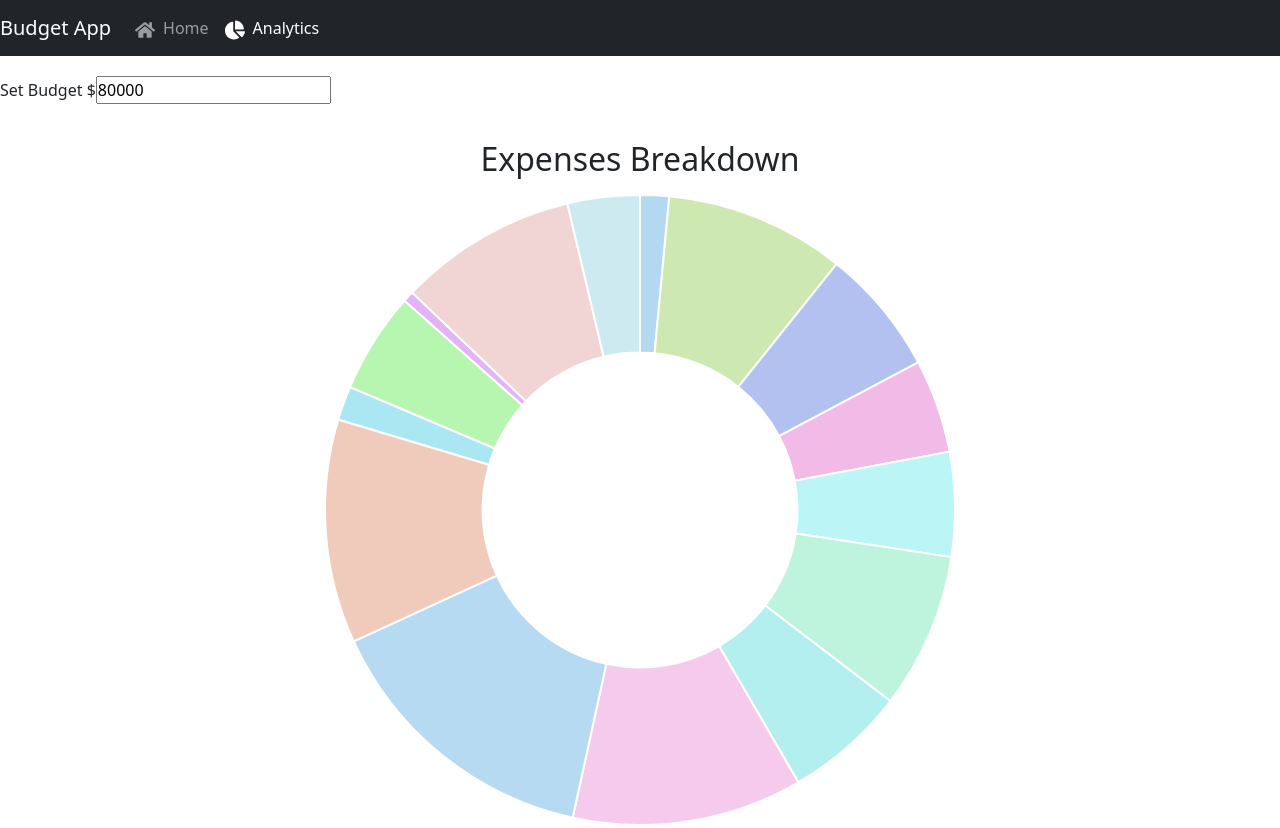
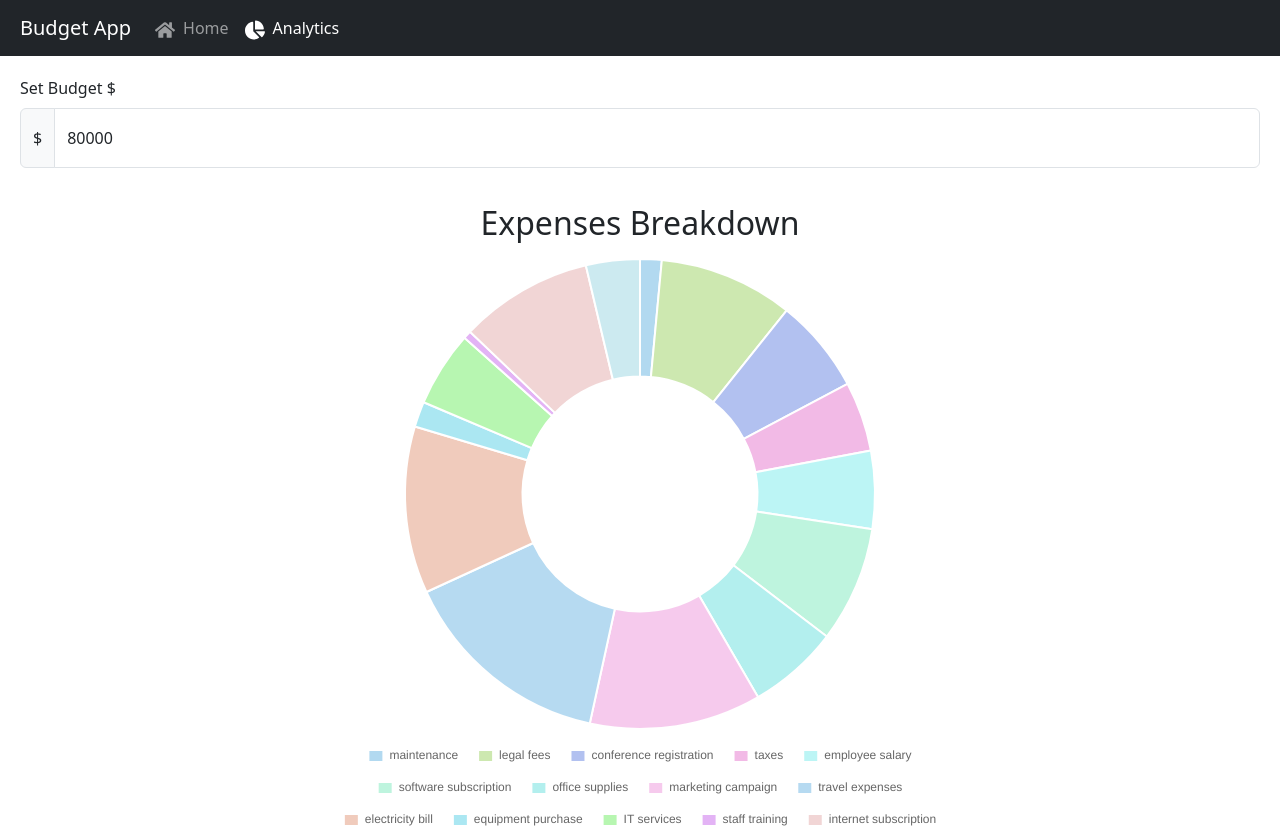
Before and after one commit to elenichas/expenses-app, a React (Vite) app: page /analytics in a window 1280 px wide. Shown: the top 828 px of the page. Built offline with nearby package versions, Linux system fonts and the light colour scheme; data requests are answered from the project's data file.

Commit message:
(style): minor styling fixes

```diff
--- a/src/components/navBar/NavBar.tsx
+++ b/src/components/navBar/NavBar.tsx
@@ -6,7 +6,12 @@ import "./NavBar.css"; // Assuming some custom CSS if needed
 
 const NavBar = () => {
   return (
-    <Navbar bg="dark" variant="dark" expand="lg">
+    <Navbar
+      bg="dark"
+      variant="dark"
+      expand="lg"
+      style={{ paddingLeft: "20px" }}
+    >
       <Navbar.Brand href="/">Budget App</Navbar.Brand>
       <Navbar.Toggle aria-controls="basic-navbar-nav" />
       <Navbar.Collapse id="basic-navbar-nav">
--- a/src/components/pie-chart/BudgetPieChart.tsx
+++ b/src/components/pie-chart/BudgetPieChart.tsx
@@ -41,7 +41,7 @@ const BudgetPieChart: React.FC<BudgetPieChartProps> = ({
   };
 
   return (
-    <div style={{ width: "40%", margin: "0 auto", paddingTop: "20px" }}>
+    <div style={{ width: "30%", margin: "0 auto", paddingTop: "20px" }}>
       <h2 className="my-3 text-center">Remaining Budget</h2>
       {budget > 0 ? (
         <Pie data={data} options={options} />
--- a/src/components/pie-chart/PieChart.css
+++ b/src/components/pie-chart/PieChart.css
@@ -1,5 +1,5 @@
 .pie-chart-container {
-  width: 60%;
+  width: 50%;
   margin: 0 auto;
   display: flex;
   flex-direction: column;
--- a/src/pages/AnalyticsPage.tsx
+++ b/src/pages/AnalyticsPage.tsx
@@ -1,4 +1,5 @@
 import React, { useState, useEffect } from "react";
+import { Form, InputGroup } from "react-bootstrap";
 import PieChart from "../components/pie-chart/PieChart";
 import BudgetPieChart from "../components/pie-chart/BudgetPieChart"; // New pie chart for budget tracking
 
@@ -22,17 +23,23 @@ const AnalyticsPage = ({ expenses }) => {
 
   return (
     <div>
-      {/* Budget input */}
-      <div style={{ margin: "20px 0" }}>
-        <label htmlFor="budget">Set Budget $ </label>
-        <input
-          type="number"
-          id="budget"
-          value={budget}
-          onChange={handleBudgetChange}
-          placeholder="Enter your budget"
-        />
+      {/* Budget input using React-Bootstrap */}
+      <div style={{ margin: "20px" }}>
+        <Form.Group controlId="budget">
+          <Form.Label>Set Budget $</Form.Label>
+          <InputGroup>
+            <InputGroup.Text>$</InputGroup.Text>
+            <Form.Control
+              type="number"
+              value={budget}
+              onChange={handleBudgetChange}
+              placeholder="Enter your budget"
+              aria-label="Budget"
+            />
+          </InputGroup>
+        </Form.Group>
       </div>
+
       {/* Display the expenses pie chart */}
       <PieChart expenses={expenses} />
 
```
